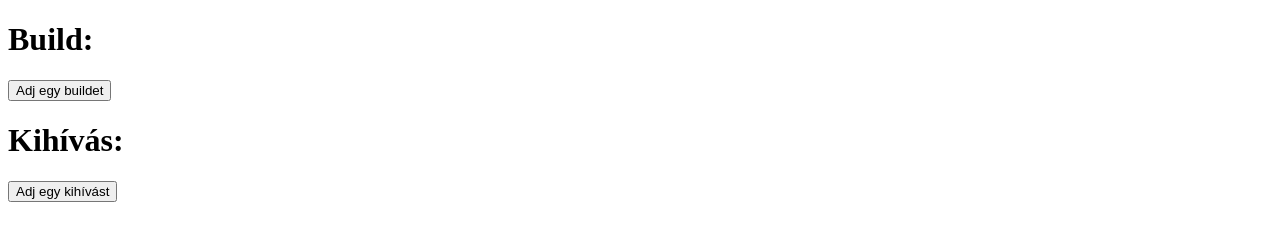
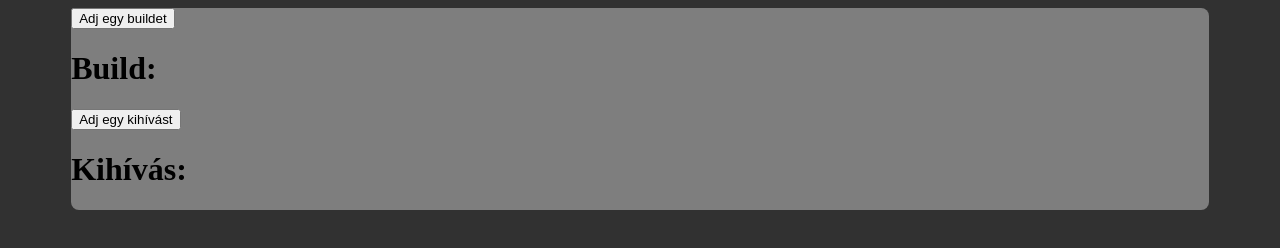
Before and after one commit to BerenyiPeti/dbd_challenge, a plain HTML site: page index.html in a window 1280 px wide. Drawn offline with Linux system fonts and the light colour scheme.

Commit message:
háttér

```diff
--- a/index.html
+++ b/index.html
@@ -1,5 +1,6 @@
 <!DOCTYPE html>
 <html lang="en">
+
 <head>
     <meta charset="UTF-8">
     <meta name="viewport" content="width=device-width, initial-scale=1.0">
@@ -7,12 +8,14 @@
     <script src="script.js"></script>
     <title>Document</title>
 </head>
+
 <body>
-    <h1>Build:</h1>
-    <p id="build"></p>
-    <button onclick="build()">Adj egy buildet</button>
-    <h1>Kihívás:</h1>
-    <p id="kihivas"></p>
-    <button onclick="kihivas()">Adj egy kihívást</button>
+    <main>
+        <button onclick="build()">Adj egy buildet</button>
+        <h1 id="build">Build:</h1>
+        <button onclick="kihivas()">Adj egy kihívást</button>
+        <h1 id="kihivas">Kihívás:</h1>
+    </main>
 </body>
+
 </html>
--- a/script.js
+++ b/script.js
@@ -4,13 +4,13 @@ let kihivasok = ["no pallet","no ablak","cserélj ki egy perket no mitherre","do
 function build() {
     let i = Math.floor(Math.random() * builds.length)
     let b = document.getElementById("build")
-    b.innerHTML = builds[i]
+    b.innerHTML = "Build: " + builds[i]
     console.log(builds[i]);
 }
 
 function kihivas() {
     let i = Math.floor(Math.random() * builds.length)
     let b = document.getElementById("kihivas")
-    b.innerHTML = kihivasok[i]
+    b.innerHTML = "Kihívás: " + kihivasok[i]
     console.log(kihivasok[i]);
 }
--- a/style.css
+++ b/style.css
@@ -0,0 +1,16 @@
+* {
+    box-sizing: border-box;
+}
+
+body {
+    background-color: rgb(49, 49, 49);
+    display: flex;
+    justify-content: center;
+    align-content: center;
+}
+
+main {
+    width: 90%;
+    background-color: rgb(126, 126, 126);
+    border-radius: 1vmin;
+}
```
